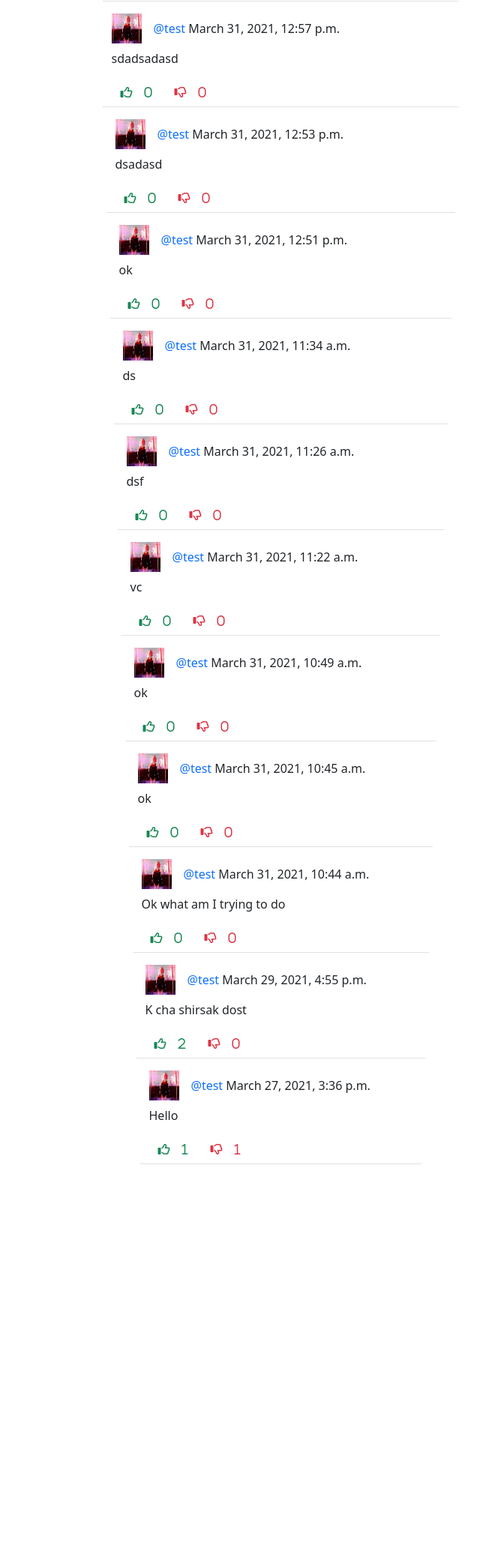
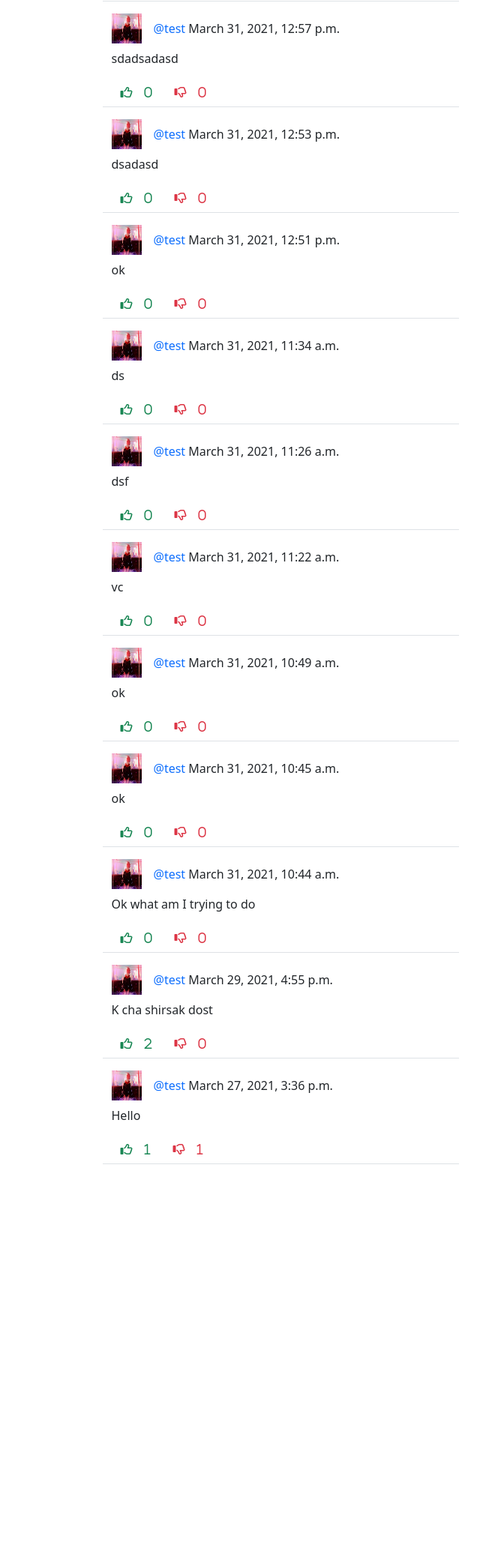
Before and after one commit to AnuraghSarkar/Halkhabar, a Django app: page /social/ in a window 1280 px wide. Shown: the part 308-2389 px from the top of the page at 75% size, without its empty margins (266-906 px from the left). After the commit the page ends 1861 px from the top, so only its background shows below. Run offline with Django 3.2, Linux system fonts and the light colour scheme; a user stored in the database is signed in; data comes from the database, SQL or seed files in the repository; both versions use the stored data as it was after the commit; parts of the project's set-up code (start-up, migrations or seed data) failed here and were passed over; some libraries are stand-ins or nearby versions.

Commit message:
Post layouting problem fixed

```diff
--- a/social/templates/social/post_list.html
+++ b/social/templates/social/post_list.html
@@ -18,8 +18,8 @@
     </div>
   </div>
   {% for post in post_list %}
-  <div class="row justify-content-center mt-3 mb-5">
-    <div class="col-md-5 col-sm-12 border-bottom position-relative">
+  <div class="row justify-content-center mt-3">
+    <div class="col-md-5 col-sm-12 border-bottom">
       <div>
         <a href="{% url 'profile' post.author.profile.pk %}">
           <img src="{{ post.author.profile.picture.url }}" alt="profile_picture" class="round-circle post-img" height="40" width="40">
@@ -37,7 +37,6 @@
         <p>{{ post.body }}</p>
         <a href="{% url 'post_detail' post.pk %}" class="stretched-link"></a>
       </div>
-
       <div class="d-flex flex-row">
         <form method="POST" action="{% url 'like' post.pk %}">
           {% csrf_token %}
@@ -66,7 +65,8 @@
         </form>
       </div>
     </div>
-    {% endfor %}
+  </div>
+  {% endfor %}
   </div>
   {% endblock content %}
 </div>
--- a/social/templates/social/profile.html
+++ b/social/templates/social/profile.html
@@ -97,12 +97,6 @@
           {{ post.created_on }}
         </p>
       </div>
-        <a
-          href="{% url 'profile' post.author.profile.pk %}"
-          class="text-primary post-link"
-          >@{{ post.author }}
-        </a>
-        {{ post.created_on }}
       <div class="position-relative">
         <p>{{ post.body }}</p>
         <a href="{% url 'post_detail' post.pk %}" class="stretched-link"></a>
```
Also changed, not shown: db.sqlite3.
